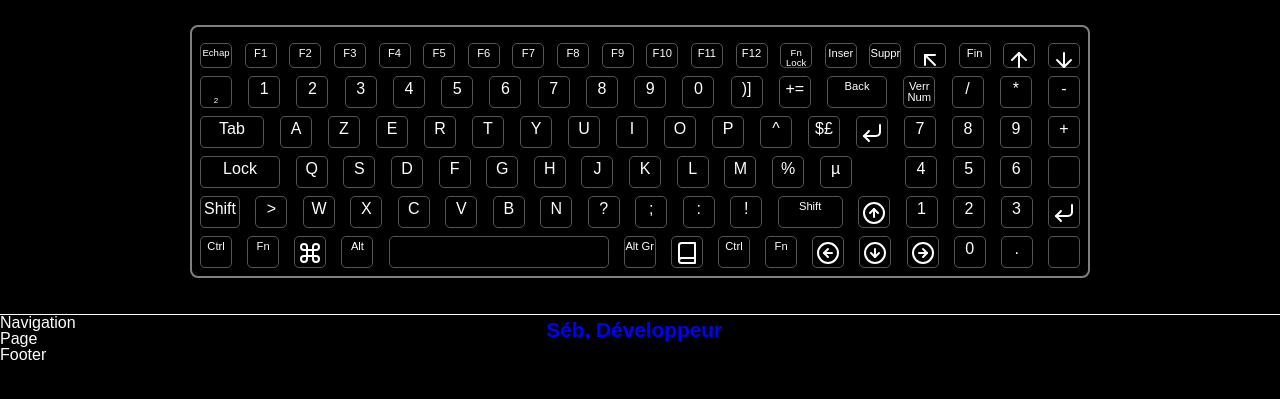
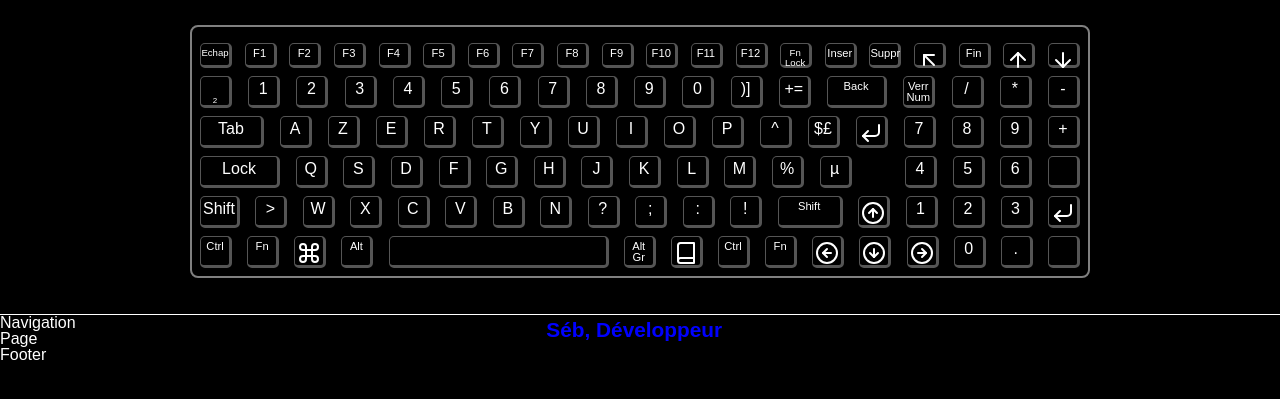
Before and after one commit to NeoCortexFr/devRepublic, a React app: page / in a window 1280 px wide. Shown: the part 135-534 px from the top of the page. Built offline with nearby package versions, Linux system fonts and the light colour scheme.

Commit message:
add border effect on keyboard

```diff
--- a/src/components/Keyboard/keyboard.scss
+++ b/src/components/Keyboard/keyboard.scss
@@ -14,7 +14,10 @@
     justify-content: space-between;
 }
 span {
-    border: #555 solid 1px;
+    border-top: #555 solid 1px;
+    border-left: #555 solid 1px;
+    border-right: #555 solid 3px;
+    border-bottom: #555 solid 3px;
     border-radius: 5px;
     height: 32px;
     width:  32px;
@@ -65,6 +68,8 @@ span {
 
 .red:hover {
     background-color: rgba($color: red, $alpha: 0.5);
+    border-right: #555 solid 1px;
+    border-bottom: #555 solid 1px;
     animation: glow 1s ease-in-out infinite alternate;
 }
 
@@ -79,6 +84,8 @@ span {
 
 .yellow:hover {
     background-color:rgba($color: yellow, $alpha: 0.5);
+    border-right: #555 solid 1px;
+    border-bottom: #555 solid 1px;
     animation: glow 1s ease-in-out infinite alternate;
 }
 
@@ -92,6 +99,8 @@ span {
 }
 .green:hover {
     background-color: rgba($color: green, $alpha: 0.5);
+    border-right: #555 solid 1px;
+    border-bottom: #555 solid 1px;
     animation: glow 1s ease-in-out infinite alternate;
 }
 
@@ -105,6 +114,8 @@ span {
 }
 .blue:hover {
     background-color:rgba($color: blue, $alpha: 0.5);
+    border-right: #555 solid 1px;
+    border-bottom: #555 solid 1px;
     animation: glow 1s ease-in-out infinite alternate;
 }
 
@@ -118,6 +129,8 @@ span {
 }
 .purple:hover {
     background-color: rgba($color: purple, $alpha: 0.5);
+    border-right: #555 solid 1px;
+    border-bottom: #555 solid 1px;
     animation: glow 1s ease-in-out infinite alternate;
 }
 
```
